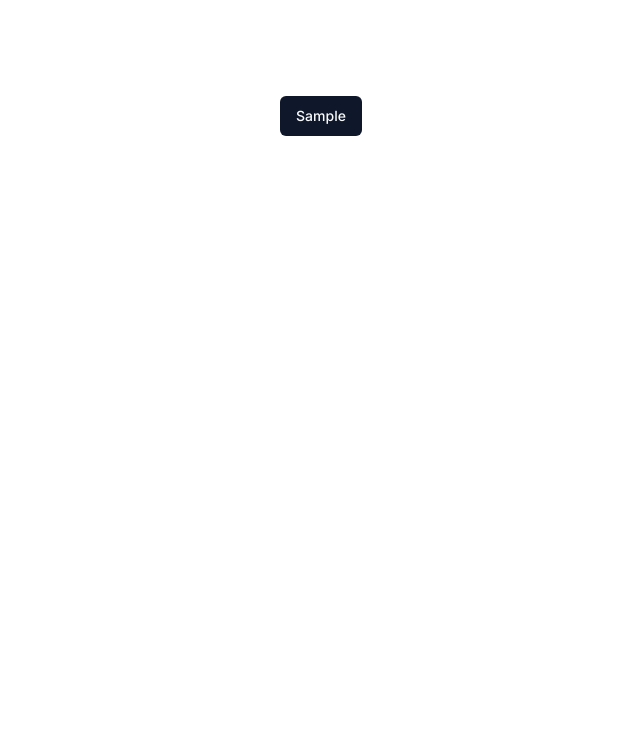
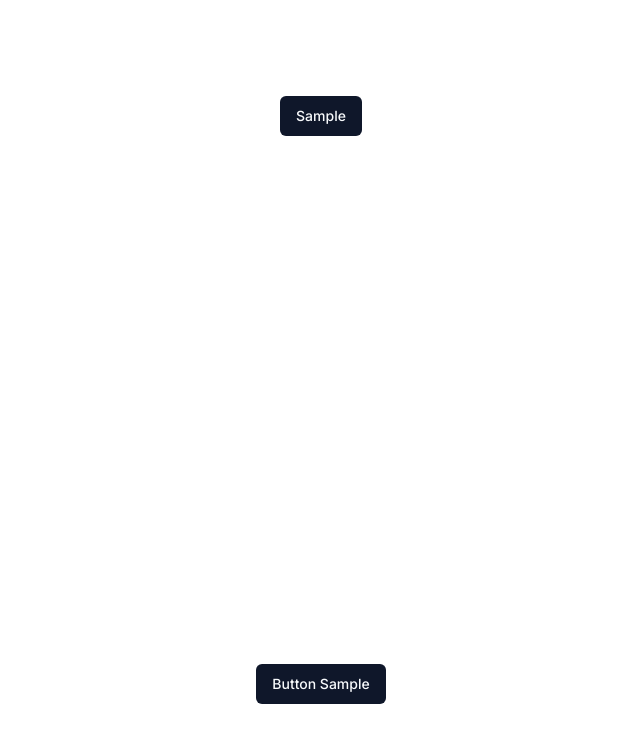
Before and after one commit to kiiiyo/clone-notion-kit, a Next.js app: page / in a window 1280 px wide. Shown: the top 742 px of the page, without its empty margins (319-959 px from the left). Built offline with nearby package versions, Linux system fonts and the light colour scheme.

Commit message:
chore: add sample storybook component

```diff
--- a/app/page.tsx
+++ b/app/page.tsx
@@ -1,9 +1,11 @@
 import { Button } from '@/components/ui/button';
+import { Sample } from '@/features';
 
 export default function Home() {
   return (
     <main className="flex min-h-screen flex-col items-center justify-between p-24">
       <Button>Sample</Button>
+      <Sample />
     </main>
   );
 }
--- /dev/null
+++ b/features/index.tsx
@@ -0,0 +1,5 @@
+import { Button } from '@/components/ui/button';
+
+export const Sample = () => {
+  return <Button>Button Sample</Button>;
+};
```
Also changed, not shown: 1 other file (tests, documents, lock files or other folders).
